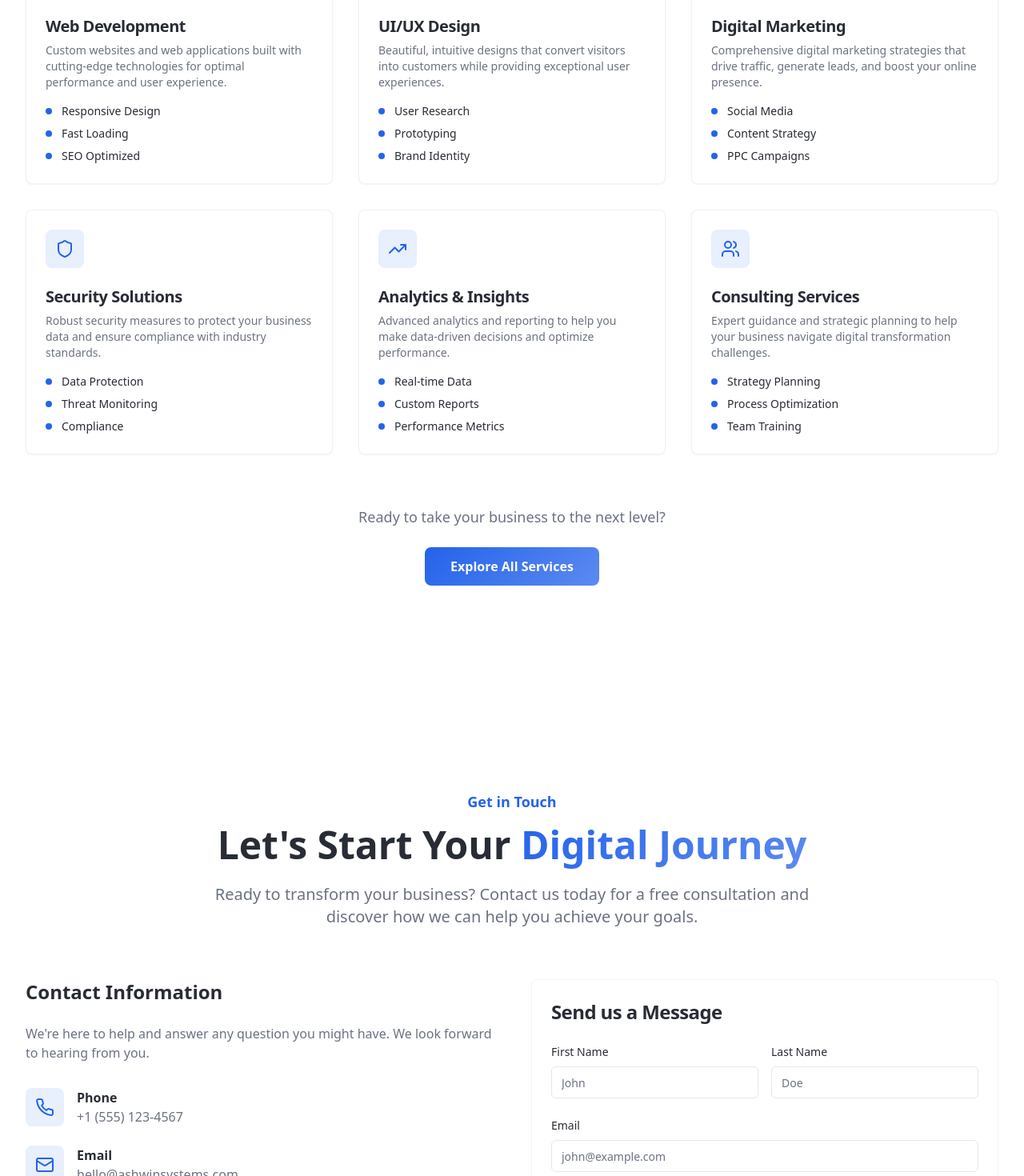
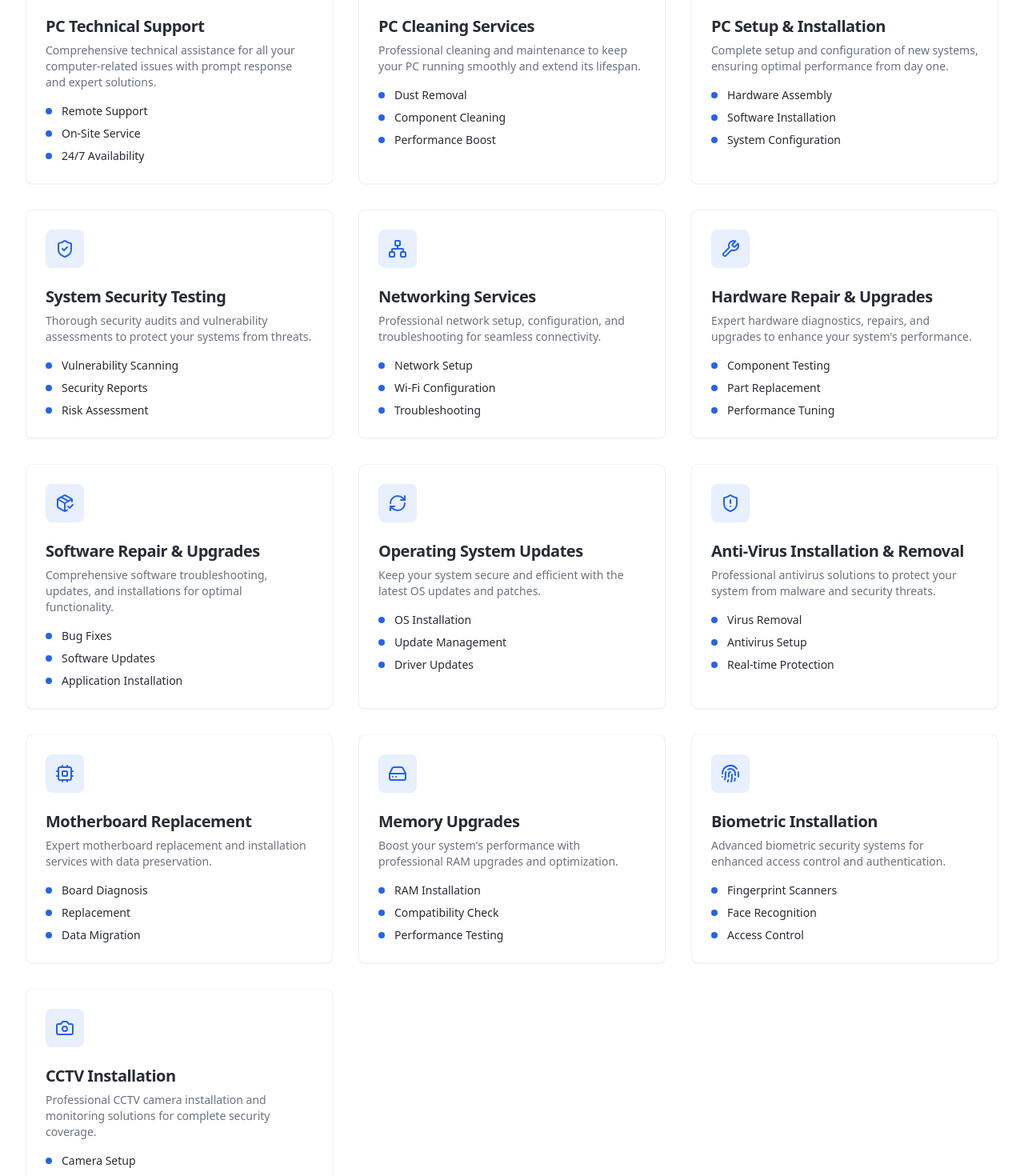
Before and after one commit to Alwinaop/muse-light-dark, a React (Vite) app: page / in a window 1280 px wide. Shown: the part 1240-2710 px from the top of the page at 80% size. Built offline with nearby package versions, Linux system fonts and the light colour scheme; the HTML template or start-up script is replaced by a standard one.

Commit message:
Update services section

```diff
--- a/src/components/ServicesSection.tsx
+++ b/src/components/ServicesSection.tsx
@@ -1,42 +1,84 @@
-import { Code, Palette, Zap, Shield, TrendingUp, Users } from "lucide-react";
+import { Headphones, Sparkles, MonitorCog, ShieldCheck, Network, Wrench, PackageCheck, RefreshCw, ShieldAlert, Cpu, HardDrive, Fingerprint, Camera } from "lucide-react";
 import { Card, CardContent, CardDescription, CardHeader, CardTitle } from "@/components/ui/card";
 
 const services = [
   {
-    icon: Code,
-    title: "Web Development",
-    description: "Custom websites and web applications built with cutting-edge technologies for optimal performance and user experience.",
-    features: ["Responsive Design", "Fast Loading", "SEO Optimized"]
+    icon: Headphones,
+    title: "PC Technical Support",
+    description: "Comprehensive technical assistance for all your computer-related issues with prompt response and expert solutions.",
+    features: ["Remote Support", "On-Site Service", "24/7 Availability"]
   },
   {
-    icon: Palette,
-    title: "UI/UX Design",
-    description: "Beautiful, intuitive designs that convert visitors into customers while providing exceptional user experiences.",
-    features: ["User Research", "Prototyping", "Brand Identity"]
+    icon: Sparkles,
+    title: "PC Cleaning Services",
+    description: "Professional cleaning and maintenance to keep your PC running smoothly and extend its lifespan.",
+    features: ["Dust Removal", "Component Cleaning", "Performance Boost"]
   },
   {
-    icon: Zap,
-    title: "Digital Marketing",
-    description: "Comprehensive digital marketing strategies that drive traffic, generate leads, and boost your online presence.",
-    features: ["Social Media", "Content Strategy", "PPC Campaigns"]
+    icon: MonitorCog,
+    title: "PC Setup & Installation",
+    description: "Complete setup and configuration of new systems, ensuring optimal performance from day one.",
+    features: ["Hardware Assembly", "Software Installation", "System Configuration"]
   },
   {
-    icon: Shield,
-    title: "Security Solutions",
-    description: "Robust security measures to protect your business data and ensure compliance with industry standards.",
-    features: ["Data Protection", "Threat Monitoring", "Compliance"]
+    icon: ShieldCheck,
+    title: "System Security Testing",
+    description: "Thorough security audits and vulnerability assessments to protect your systems from threats.",
+    features: ["Vulnerability Scanning", "Security Reports", "Risk Assessment"]
   },
   {
-    icon: TrendingUp,
-    title: "Analytics & Insights",
-    description: "Advanced analytics and reporting to help you make data-driven decisions and optimize performance.",
-    features: ["Real-time Data", "Custom Reports", "Performance Metrics"]
+    icon: Network,
+    title: "Networking Services",
+    description: "Professional network setup, configuration, and troubleshooting for seamless connectivity.",
+    features: ["Network Setup", "Wi-Fi Configuration", "Troubleshooting"]
   },
   {
-    icon: Users,
-    title: "Consulting Services",
-    description: "Expert guidance and strategic planning to help your business navigate digital transformation challenges.",
-    features: ["Strategy Planning", "Process Optimization", "Team Training"]
+    icon: Wrench,
+    title: "Hardware Repair & Upgrades",
+    description: "Expert hardware diagnostics, repairs, and upgrades to enhance your system's performance.",
+    features: ["Component Testing", "Part Replacement", "Performance Tuning"]
+  },
+  {
+    icon: PackageCheck,
+    title: "Software Repair & Upgrades",
+    description: "Comprehensive software troubleshooting, updates, and installations for optimal functionality.",
+    features: ["Bug Fixes", "Software Updates", "Application Installation"]
+  },
+  {
+    icon: RefreshCw,
+    title: "Operating System Updates",
+    description: "Keep your system secure and efficient with the latest OS updates and patches.",
+    features: ["OS Installation", "Update Management", "Driver Updates"]
+  },
+  {
+    icon: ShieldAlert,
+    title: "Anti-Virus Installation & Removal",
+    description: "Professional antivirus solutions to protect your system from malware and security threats.",
+    features: ["Virus Removal", "Antivirus Setup", "Real-time Protection"]
+  },
+  {
+    icon: Cpu,
+    title: "Motherboard Replacement",
+    description: "Expert motherboard replacement and installation services with data preservation.",
+    features: ["Board Diagnosis", "Replacement", "Data Migration"]
+  },
+  {
+    icon: HardDrive,
+    title: "Memory Upgrades",
+    description: "Boost your system's performance with professional RAM upgrades and optimization.",
+    features: ["RAM Installation", "Compatibility Check", "Performance Testing"]
+  },
+  {
+    icon: Fingerprint,
+    title: "Biometric Installation",
+    description: "Advanced biometric security systems for enhanced access control and authentication.",
+    features: ["Fingerprint Scanners", "Face Recognition", "Access Control"]
+  },
+  {
+    icon: Camera,
+    title: "CCTV Installation",
+    description: "Professional CCTV camera installation and monitoring solutions for complete security coverage.",
+    features: ["Camera Setup", "Remote Monitoring", "Storage Solutions"]
   }
 ];
 
```
